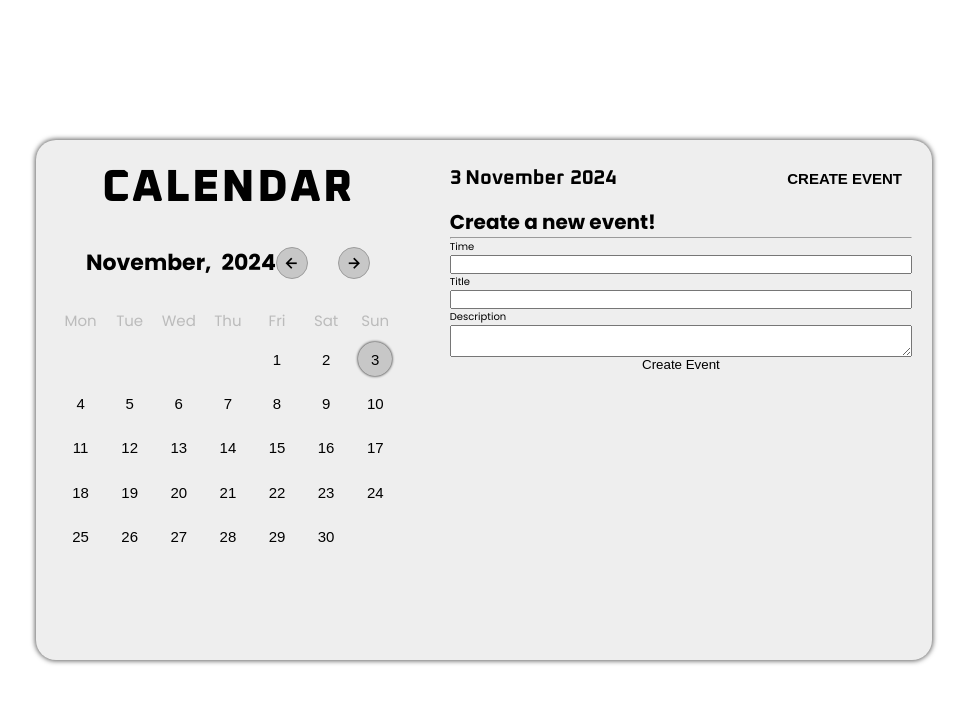
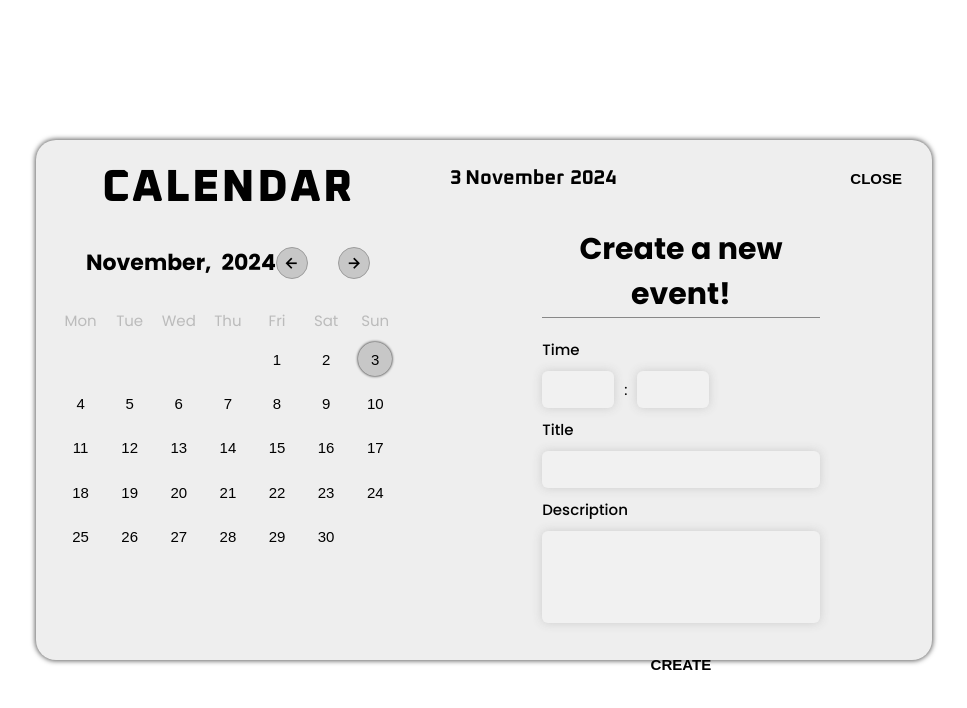
Before and after one commit to erudyta/react-calendar-app, a React (Vite) app: page / in a window 1280 px wide. Both pictures are taken after a click on the button "CREATE EVENT". Shown: the top 708 px of the page, without its empty margins (156-1123 px from the left). Built offline with nearby package versions, Linux system fonts and the light colour scheme.

Commit message:
Stylized create event component

```diff
--- a/src/App.jsx
+++ b/src/App.jsx
@@ -8,6 +8,7 @@ const App = () => {
 	const [currMonth, setCurrMonth] = useState(date.getMonth()) //Current Month
 	const [currYear, setCurrYear] = useState(date.getFullYear()) //Current Year
 	const [selectedDay, setSelectedDay] = useState(`${date.getDate()}.${date.getMonth()}.${date.getFullYear()}`)
+	const [showPopup, setShowPopup] = useState(false)
 
 
 	let firstDay = new Date(currYear, currMonth, 1).getDay() //returns what is the first day of the month
@@ -60,8 +61,9 @@ const App = () => {
 					onMinusMonth={handleMinusMonth}
 					setSelectedDay = {setSelectedDay}
 					selectedDay = {selectedDay}
+					setShowPopup = {setShowPopup}
 				/>
-				<SelectedDay selectedDay={selectedDay}/>
+				<SelectedDay selectedDay={selectedDay} showPopup={showPopup} setShowPopup={setShowPopup}/>
 			</div>
 		</main>
 	)
--- a/src/Components/Calendar.jsx
+++ b/src/Components/Calendar.jsx
@@ -27,6 +27,7 @@ const Calendar = ({
 	onPlusMonth,
 	setSelectedDay,
 	selectedDay,
+	setShowPopup,
 }) => {
 	function handleButtonDay(day) {
 		setSelectedDay(prev => day.id)
@@ -67,12 +68,17 @@ const Calendar = ({
 									: ''
 							}
 							${
-								dayNumber + 1 === parseInt(arrSelectedDate[0]) && currMonth === parseInt(arrSelectedDate[1]) && currYear === parseInt(arrSelectedDate[2])
-								? 'selected-day'
-								: ''
+								dayNumber + 1 === parseInt(arrSelectedDate[0]) &&
+								currMonth === parseInt(arrSelectedDate[1]) &&
+								currYear === parseInt(arrSelectedDate[2])
+									? 'selected-day'
+									: ''
 							}
 							`}
-						onClick={() => handleButtonDay(day)}
+						onClick={() => {
+							handleButtonDay(day)
+							setShowPopup(false)
+						}}
 						key={dayNumber}>
 						{dayNumber + 1}
 					</button>
--- a/src/Components/CreateEvent.jsx
+++ b/src/Components/CreateEvent.jsx
@@ -3,15 +3,26 @@ import './create-event.css'
 const CreateEvent = () => {
 	return (
 		<div className='ce-container'>
-			<h1>Create a new event!</h1>
-			<hr />
-			<label htmlFor='hours'>Time</label>
-			<input type='number' name='hours' min={0} max={24} />
-			<label htmlFor='title'>Title</label>
-			<input type='text' name='title' />
-			<label htmlFor='description'>Description</label>
-			<textarea name='description'></textarea>
-			<button>Create Event</button>
+			<div className='ce-header'>
+				<h1>Create a new event!</h1>
+			</div>
+			<form onSubmit=''>
+				<div className='ce-form-content'>
+					<label htmlFor='time'>Time</label>
+					<div className='ce-form-time'>
+						<input type='number' name='time' min={0} max={24} />
+						<span>:</span>
+						<input  type='number' name='time' min={0} max={60} />
+					</div>
+					<label htmlFor='title'>Title</label>
+					<input type='text' name='title' />
+					<label htmlFor='description'>Description</label>
+					<textarea name='description'></textarea>
+				</div>
+				<div className='ce-buttons'>
+					<button>Create</button>
+				</div>
+			</form>
 		</div>
 	)
 }
--- a/src/Components/SelectedDay.jsx
+++ b/src/Components/SelectedDay.jsx
@@ -17,8 +17,7 @@ const months = [
 ]
 
 import './selected-day.css'
-const SelectedDay = ({ selectedDay }) => {
-	const [showPopup, setShowPopup] = useState(false)
+const SelectedDay = ({ selectedDay, showPopup, setShowPopup }) => {
 	const arrDate = selectedDay.split('.') // [0] - day, [1] - month, [2] - year
 
 	return (
@@ -30,6 +29,15 @@ const SelectedDay = ({ selectedDay }) => {
 						<h2>{months[arrDate[1]]}</h2>
 						<h2>{arrDate[2]}</h2>
 					</div>
+					{showPopup ? (
+						<button
+							className='btn-create-event'
+							onClick={() => {
+								setShowPopup(false)
+							}}>
+							Close
+						</button>
+					) : (
 						<button
 							className='btn-create-event'
 							onClick={() => {
@@ -37,6 +45,7 @@ const SelectedDay = ({ selectedDay }) => {
 							}}>
 							Create Event
 						</button>
+					)}
 				</div>
 				{showPopup ? (
 					<CreateEvent />
--- a/src/Components/create-event.css
+++ b/src/Components/create-event.css
@@ -1,6 +1,98 @@
-.ce-container{
-    display: flex;
-    flex-direction: column;
-    height: 100%;
-    width: 100%;
+.ce-container {
+	display: flex;
+	align-items: center;
+	flex-direction: column;
+	height: 100%;
+	width: 100%;
+	margin-top: 2rem;
+	font-size: 1.5rem;
 }
+
+.ce-header {
+	border-bottom: 1px solid #888;
+	margin-bottom: 2rem;
+	text-align: center;
+}
+
+.ce-header,
+.ce-container form {
+	width: 60%;
+}
+
+.ce-form-content {
+	display: flex;
+	flex-direction: column;
+	row-gap: 1rem;
+	width: 100%;
+}
+
+.ce-form-content label {
+	font-weight: 500;
+}
+
+.ce-form-content input,
+.ce-form-content textarea {
+	color: #888;
+	padding: 1rem;
+	font-size: 1.5rem;
+	background-color: #f1f1f1;
+	border: none;
+	box-shadow: 0 0 1rem 0 #c9c9c9ee;
+	border-radius: 0.6rem;
+}
+
+.ce-form-content input:focus,
+.ce-form-content textarea:focus {
+	outline: none;
+	box-shadow: 0 0 3rem 0 var(--main-color);
+	border: none;
+}
+
+.ce-form-content input::-webkit-outer-spin-button,
+.ce-form-contentinput input::-webkit-inner-spin-button {
+	-webkit-appearance: none;
+	margin: 0;
+}
+
+.ce-form-content input[type='number'] {
+	-moz-appearance: textfield;
+}
+
+.ce-form-time {
+	display: flex;
+	column-gap: 1rem;
+	align-items: center;
+	width: 55px;
+}
+.ce-form-time input {
+	text-align: center;
+}
+
+.ce-form-content textarea {
+	aspect-ratio: 6/2;
+	resize: none;
+}
+
+.ce-buttons {
+	max-width: 150px;
+	margin-top: 2rem;
+	margin-left: auto;
+	margin-right: auto;
+	padding: 1rem;
+	border-radius: 0.5rem;
+	text-transform: uppercase;
+	text-align: center;
+	font-size: 1.5rem;
+	font-weight: 800;
+	transition: background-color 0.4s;
+}
+
+.ce-buttons:hover {
+	background-color: var(--main-color);
+}
+
+.ce-buttons button {
+	font-size: 1.5rem;
+	font-weight: 800;
+	text-transform: uppercase;
+}
```
Lines whose indentation alone changed are shown as unchanged.
